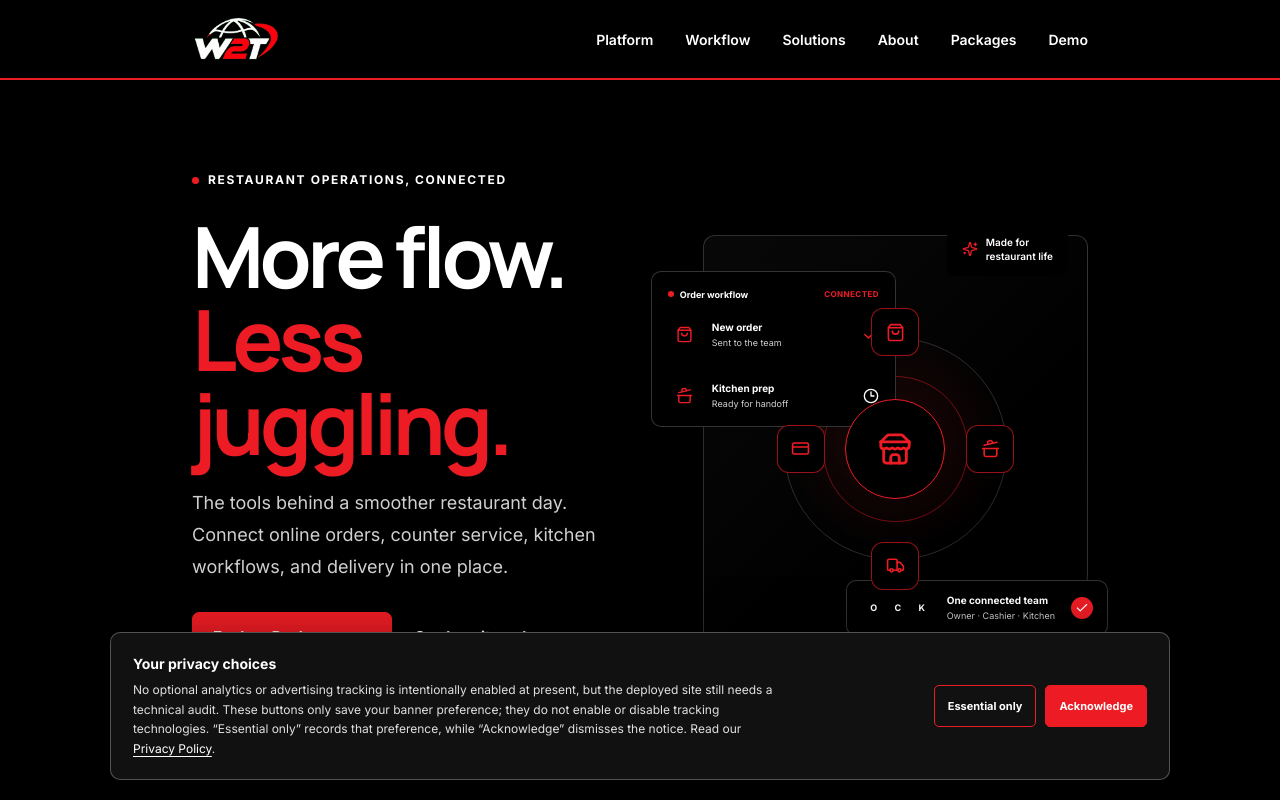
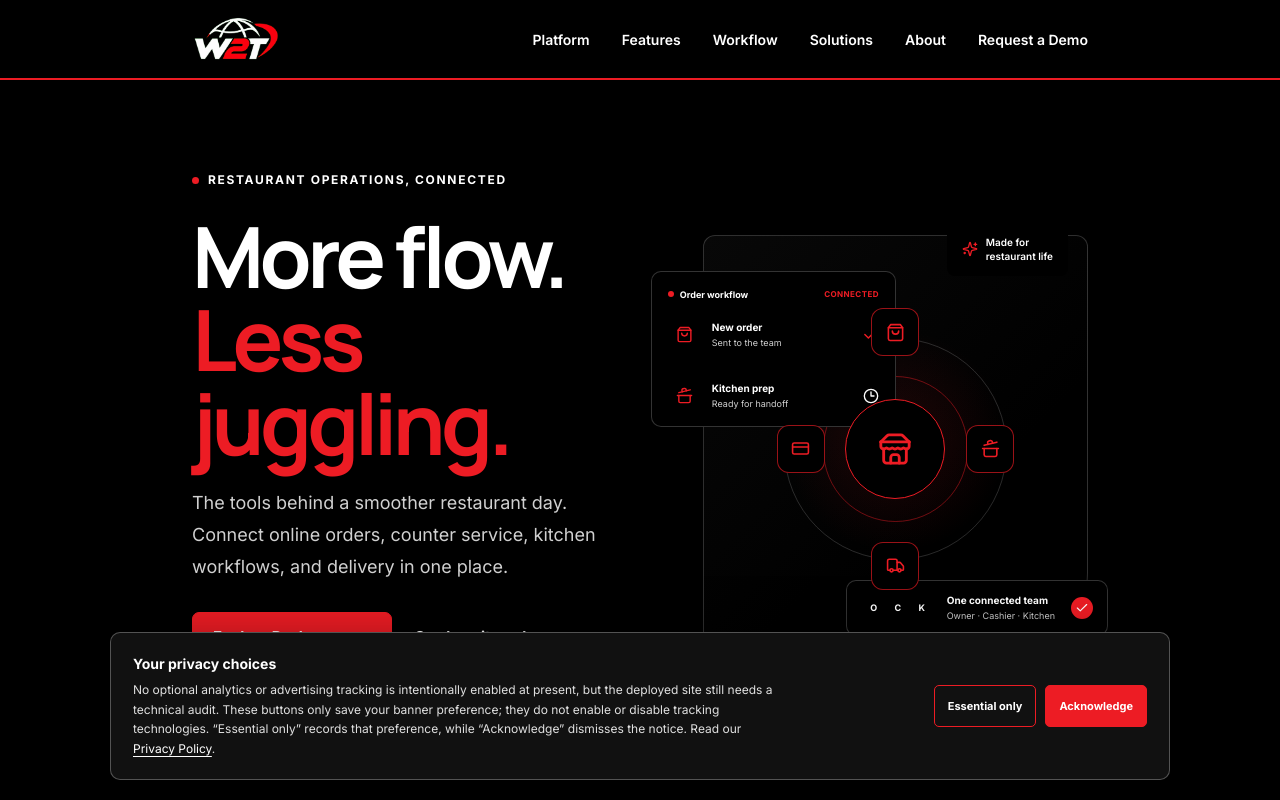
Before and after one commit to Jrnotjunior/web2table.io, a React (Vite) app: page / in a window 1280 px wide. Shown: the top 800 px of the page. Built offline with nearby package versions, Linux system fonts and the light colour scheme.

Commit message:
Refresh marketing site around one complete platform

```diff
--- a/src/content/navigation.ts
+++ b/src/content/navigation.ts
@@ -1,8 +1,8 @@
 export const navigationItems = [
   { label: 'Platform', href: '#platform' },
+  { label: 'Features', href: '#product-tour' },
   { label: 'Workflow', href: '#how-it-works' },
   { label: 'Solutions', href: '#solutions' },
   { label: 'About', href: '#about' },
-  { label: 'Packages', href: '#packages' },
-  { label: 'Demo', href: '#contact' },
+  { label: 'Request a Demo', href: '#contact' },
 ]
```
